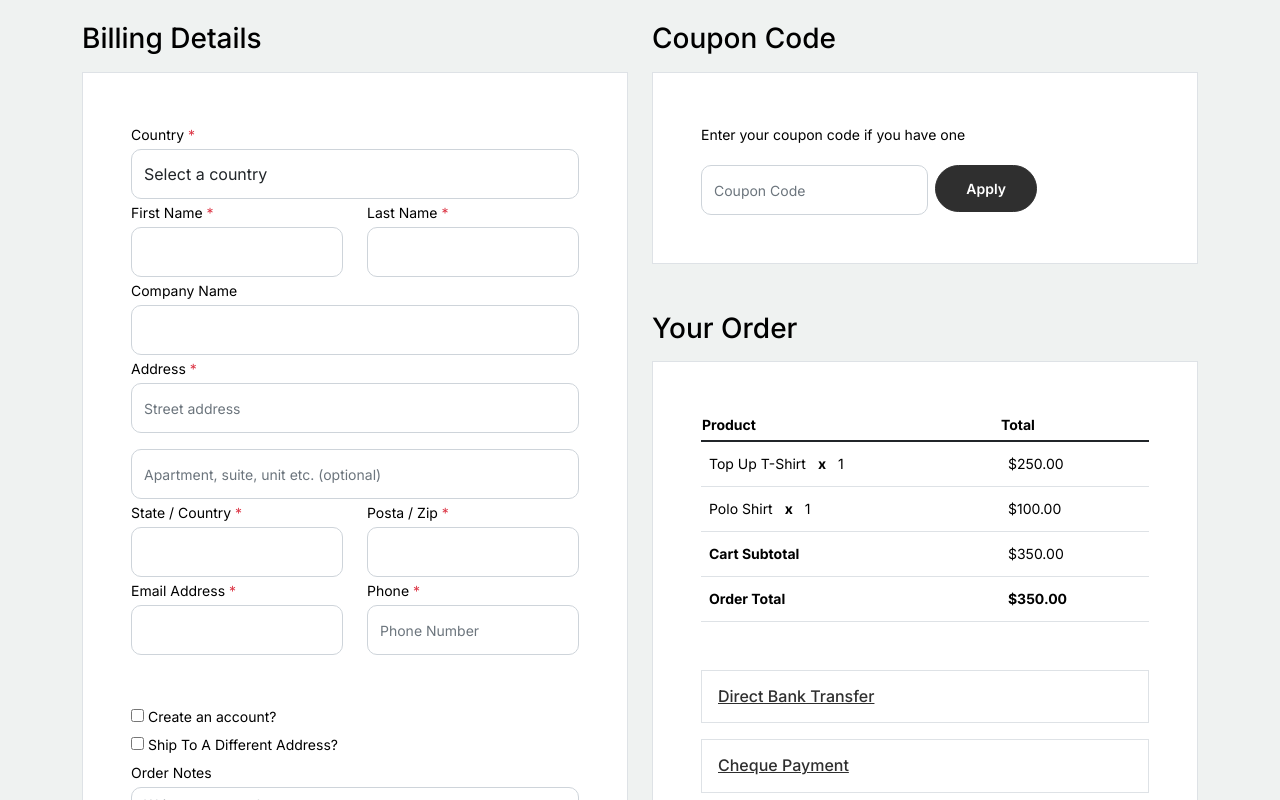
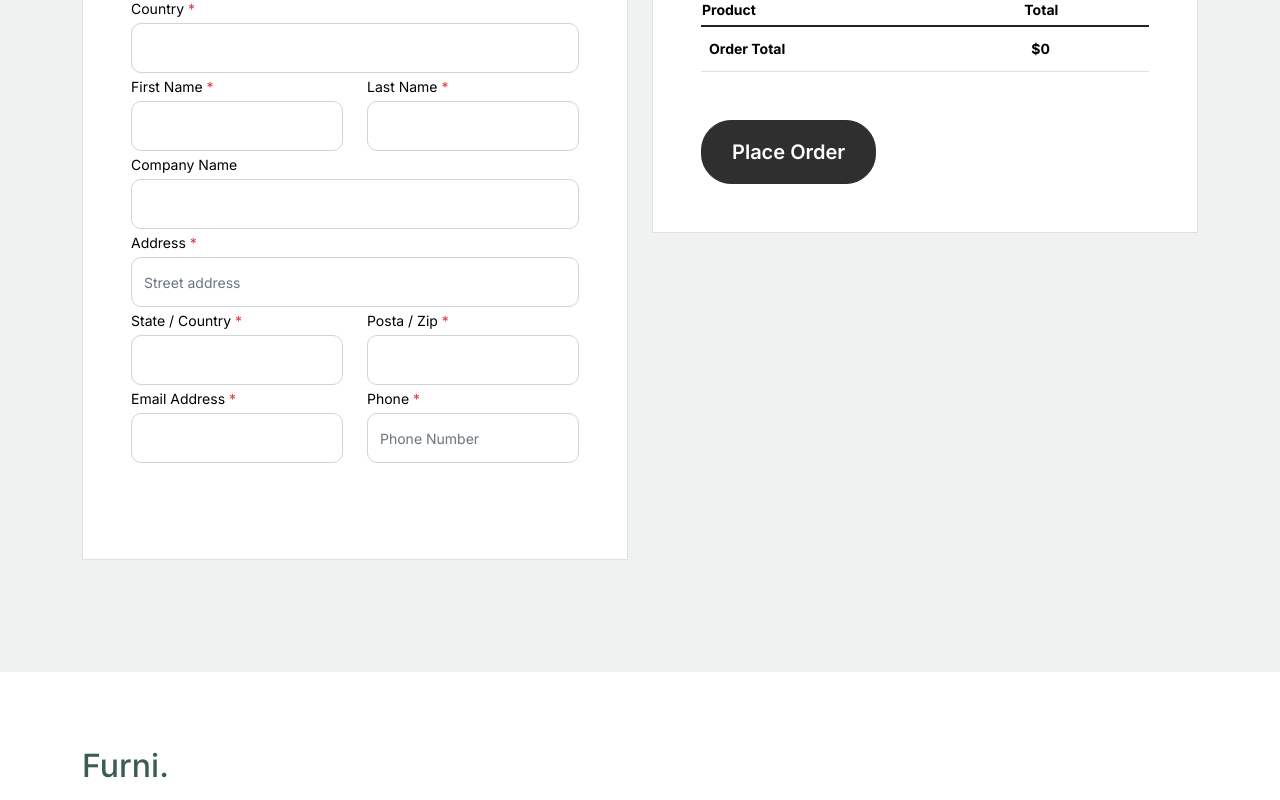
Before and after one commit to ashishdubey743/furniture, a Vue app: page /checkout in a window 1280 px wide. Shown: the part 800-1600 px from the top of the page. Built offline with nearby package versions, Linux system fonts and the light colour scheme.

Commit message:
Order Done

```diff
--- a/src/components/Checkout.vue
+++ b/src/components/Checkout.vue
@@ -1,26 +1,15 @@
-<script>
-export default {
-    name: "Checkout"
-}
-</script>
-
 <template>
     <div class="untree_co-section">
         <div class="container">
-            <div class="row mb-5">
-                <div class="col-md-12">
-                    <div class="border p-4 rounded" role="alert">
-                        Returning customer? <a href="#">Click here</a> to login
-                    </div>
-                </div>
-            </div>
+            <form @submit.prevent="submit">
                 <div class="row">
                     <div class="col-md-6 mb-5 mb-md-0">
                         <h2 class="h3 mb-3 text-black">Billing Details</h2>
                         <div class="p-3 p-lg-5 border bg-white">
                             <div class="form-group">
-                            <label for="c_country" class="text-black">Country <span class="text-danger">*</span></label>
-                            <select id="c_country" class="form-control">
+                                <label for="c_country" class="text-black">Country <span
+                                        class="text-danger">*</span></label>
+                                <select id="c_country" class="form-control" v-model="form.c_country" required>
                                     <option value="1">Select a country</option>
                                     <option value="2">bangladesh</option>
                                     <option value="3">Algeria</option>
@@ -36,19 +25,22 @@ export default {
                                 <div class="col-md-6">
                                     <label for="c_fname" class="text-black">First Name <span
                                             class="text-danger">*</span></label>
-                                <input type="text" class="form-control" id="c_fname" name="c_fname">
+                                    <input type="text" class="form-control" id="c_fname" name="c_fname"
+                                        v-model="form.c_fname" required>
                                 </div>
                                 <div class="col-md-6">
                                     <label for="c_lname" class="text-black">Last Name <span
                                             class="text-danger">*</span></label>
-                                <input type="text" class="form-control" id="c_lname" name="c_lname">
+                                    <input type="text" class="form-control" id="c_lname" name="c_lname"
+                                        v-model="form.c_lname" required>
                                 </div>
                             </div>
 
                             <div class="form-group row">
                                 <div class="col-md-12">
                                     <label for="c_companyname" class="text-black">Company Name </label>
-                                <input type="text" class="form-control" id="c_companyname" name="c_companyname">
+                                    <input type="text" class="form-control" id="c_companyname" name="c_companyname"
+                                        v-model="form.c_companyname" required>
                                 </div>
                             </div>
 
@@ -57,25 +49,22 @@ export default {
                                     <label for="c_address" class="text-black">Address <span
                                             class="text-danger">*</span></label>
                                     <input type="text" class="form-control" id="c_address" name="c_address"
-                                    placeholder="Street address">
+                                        v-model="form.c_address" placeholder="Street address" required>
                                 </div>
-                        </div>
-
-                        <div class="form-group mt-3">
-                            <input type="text" class="form-control"
-                                placeholder="Apartment, suite, unit etc. (optional)">
                             </div>
 
                             <div class="form-group row">
                                 <div class="col-md-6">
                                     <label for="c_state_country" class="text-black">State / Country <span
                                             class="text-danger">*</span></label>
-                                <input type="text" class="form-control" id="c_state_country" name="c_state_country">
+                                    <input type="text" class="form-control" id="c_state_country" name="c_state_country"
+                                        v-model="form.c_state_country" required>
                                 </div>
                                 <div class="col-md-6">
                                     <label for="c_postal_zip" class="text-black">Posta / Zip <span
                                             class="text-danger">*</span></label>
-                                <input type="text" class="form-control" id="c_postal_zip" name="c_postal_zip">
+                                    <input type="text" class="form-control" id="c_postal_zip" name="c_postal_zip"
+                                        v-model="form.c_postal_zip" required>
                                 </div>
                             </div>
 
@@ -83,160 +72,20 @@ export default {
                                 <div class="col-md-6">
                                     <label for="c_email_address" class="text-black">Email Address <span
                                             class="text-danger">*</span></label>
-                                <input type="text" class="form-control" id="c_email_address" name="c_email_address">
+                                    <input type="text" class="form-control" id="c_email_address" name="c_email_address"
+                                        v-model="form.c_email_address" required>
                                 </div>
                                 <div class="col-md-6">
-                                <label for="c_phone" class="text-black">Phone <span class="text-danger">*</span></label>
+                                    <label for="c_phone" class="text-black">Phone <span
+                                            class="text-danger">*</span></label>
                                     <input type="text" class="form-control" id="c_phone" name="c_phone"
-                                    placeholder="Phone Number">
-                            </div>
-                        </div>
-
-                        <div class="form-group">
-                            <label for="c_create_account" class="text-black" data-bs-toggle="collapse"
-                                href="#create_an_account" role="button" aria-expanded="false"
-                                aria-controls="create_an_account"><input type="checkbox" value="1"
-                                    id="c_create_account"> Create an account?</label>
-                            <div class="collapse" id="create_an_account">
-                                <div class="py-2 mb-4">
-                                    <p class="mb-3">Create an account by entering the information below. If you are
-                                        a returning customer please login at the top of the page.</p>
-                                    <div class="form-group">
-                                        <label for="c_account_password" class="text-black">Account Password</label>
-                                        <input type="email" class="form-control" id="c_account_password"
-                                            name="c_account_password" placeholder="">
+                                        v-model="form.c_phone" placeholder="Phone Number" required>
                                 </div>
                             </div>
                         </div>
                     </div>
-
-
-                        <div class="form-group">
-                            <label for="c_ship_different_address" class="text-black" data-bs-toggle="collapse"
-                                href="#ship_different_address" role="button" aria-expanded="false"
-                                aria-controls="ship_different_address"><input type="checkbox" value="1"
-                                    id="c_ship_different_address"> Ship To A Different Address?</label>
-                            <div class="collapse" id="ship_different_address">
-                                <div class="py-2">
-
-                                    <div class="form-group">
-                                        <label for="c_diff_country" class="text-black">Country <span
-                                                class="text-danger">*</span></label>
-                                        <select id="c_diff_country" class="form-control">
-                                            <option value="1">Select a country</option>
-                                            <option value="2">bangladesh</option>
-                                            <option value="3">Algeria</option>
-                                            <option value="4">Afghanistan</option>
-                                            <option value="5">Ghana</option>
-                                            <option value="6">Albania</option>
-                                            <option value="7">Bahrain</option>
-                                            <option value="8">Colombia</option>
-                                            <option value="9">Dominican Republic</option>
-                                        </select>
-                                    </div>
-
-
-                                    <div class="form-group row">
-                                        <div class="col-md-6">
-                                            <label for="c_diff_fname" class="text-black">First Name <span
-                                                    class="text-danger">*</span></label>
-                                            <input type="text" class="form-control" id="c_diff_fname"
-                                                name="c_diff_fname">
-                                        </div>
-                                        <div class="col-md-6">
-                                            <label for="c_diff_lname" class="text-black">Last Name <span
-                                                    class="text-danger">*</span></label>
-                                            <input type="text" class="form-control" id="c_diff_lname"
-                                                name="c_diff_lname">
-                                        </div>
-                                    </div>
-
-                                    <div class="form-group row">
-                                        <div class="col-md-12">
-                                            <label for="c_diff_companyname" class="text-black">Company Name </label>
-                                            <input type="text" class="form-control" id="c_diff_companyname"
-                                                name="c_diff_companyname">
-                                        </div>
-                                    </div>
-
-                                    <div class="form-group row  mb-3">
-                                        <div class="col-md-12">
-                                            <label for="c_diff_address" class="text-black">Address <span
-                                                    class="text-danger">*</span></label>
-                                            <input type="text" class="form-control" id="c_diff_address"
-                                                name="c_diff_address" placeholder="Street address">
-                                        </div>
-                                    </div>
-
-                                    <div class="form-group">
-                                        <input type="text" class="form-control"
-                                            placeholder="Apartment, suite, unit etc. (optional)">
-                                    </div>
-
-                                    <div class="form-group row">
-                                        <div class="col-md-6">
-                                            <label for="c_diff_state_country" class="text-black">State / Country
-                                                <span class="text-danger">*</span></label>
-                                            <input type="text" class="form-control" id="c_diff_state_country"
-                                                name="c_diff_state_country">
-                                        </div>
-                                        <div class="col-md-6">
-                                            <label for="c_diff_postal_zip" class="text-black">Posta / Zip <span
-                                                    class="text-danger">*</span></label>
-                                            <input type="text" class="form-control" id="c_diff_postal_zip"
-                                                name="c_diff_postal_zip">
-                                        </div>
-                                    </div>
-
-                                    <div class="form-group row mb-5">
-                                        <div class="col-md-6">
-                                            <label for="c_diff_email_address" class="text-black">Email Address <span
-                                                    class="text-danger">*</span></label>
-                                            <input type="text" class="form-control" id="c_diff_email_address"
-                                                name="c_diff_email_address">
-                                        </div>
-                                        <div class="col-md-6">
-                                            <label for="c_diff_phone" class="text-black">Phone <span
-                                                    class="text-danger">*</span></label>
-                                            <input type="text" class="form-control" id="c_diff_phone"
-                                                name="c_diff_phone" placeholder="Phone Number">
-                                        </div>
-                                    </div>
-
-                                </div>
-
-                            </div>
-                        </div>
-
-                        <div class="form-group">
-                            <label for="c_order_notes" class="text-black">Order Notes</label>
-                            <textarea name="c_order_notes" id="c_order_notes" cols="30" rows="5" class="form-control"
-                                placeholder="Write your notes here..."></textarea>
-                        </div>
-
-                    </div>
-                </div>
                     <div class="col-md-6">
 
-                    <div class="row mb-5">
-                        <div class="col-md-12">
-                            <h2 class="h3 mb-3 text-black">Coupon Code</h2>
-                            <div class="p-3 p-lg-5 border bg-white">
-
-                                <label for="c_code" class="text-black mb-3">Enter your coupon code if you have
-                                    one</label>
-                                <div class="input-group w-75 couponcode-wrap">
-                                    <input type="text" class="form-control me-2" id="c_code" placeholder="Coupon Code"
-                                        aria-label="Coupon Code" aria-describedby="button-addon2">
-                                    <div class="input-group-append">
-                                        <button class="btn btn-black btn-sm" type="button"
-                                            id="button-addon2">Apply</button>
-                                    </div>
-                                </div>
-
-                            </div>
-                        </div>
-                    </div>
 
                         <div class="row mb-5">
                             <div class="col-md-12">
@@ -248,28 +97,23 @@ export default {
                                             <th>Total</th>
                                         </thead>
                                         <tbody>
-                                        <tr>
-                                            <td>Top Up T-Shirt <strong class="mx-2">x</strong> 1</td>
-                                            <td>$250.00</td>
-                                        </tr>
-                                        <tr>
-                                            <td>Polo Shirt <strong class="mx-2">x</strong> 1</td>
-                                            <td>$100.00</td>
-                                        </tr>
-                                        <tr>
-                                            <td class="text-black font-weight-bold"><strong>Cart Subtotal</strong>
-                                            </td>
-                                            <td class="text-black">$350.00</td>
+                                            <tr v-for="product in cartProducts">
+                                                <td>{{ product.name }} <strong class="mx-2">x</strong> {{
+                                                    product.quantity
+                                                }}</td>
+                                                <td>${{ product.price }}</td>
                                             </tr>
                                             <tr>
                                                 <td class="text-black font-weight-bold"><strong>Order Total</strong>
                                                 </td>
-                                            <td class="text-black font-weight-bold"><strong>$350.00</strong></td>
+                                                <td class="text-black font-weight-bold"><strong>${{ cartTotal
+                                                        }}</strong>
+                                                </td>
                                             </tr>
                                         </tbody>
                                     </table>
 
-                                <div class="border p-3 mb-3">
+                                    <!-- <div class="border p-3 mb-3">
                                     <h3 class="h6 mb-0"><a class="d-block" data-bs-toggle="collapse"
                                             href="#collapsebank" role="button" aria-expanded="false"
                                             aria-controls="collapsebank">Direct Bank Transfer</a></h3>
@@ -309,11 +153,13 @@ export default {
                                                 shipped until the funds have cleared in our account.</p>
                                         </div>
                                     </div>
-                                </div>
+                                </div> -->
 
                                     <div class="form-group">
-                                    <button class="btn btn-black btn-lg py-3 btn-block"
-                                        onclick="window.location='thankyou.html'">Place Order</button>
+                                        <!-- <button class="btn btn-black btn-lg py-3 btn-block"
+                                            onclick="window.location='thankyou.html'">Place Order</button> -->
+                                        <button class="btn btn-black btn-lg py-3 btn-block" type="submit">Place
+                                            Order</button>
                                     </div>
 
                                 </div>
@@ -322,7 +168,79 @@ export default {
 
                     </div>
                 </div>
-            <!-- </form> -->
+            </form>
+
         </div>
     </div>
+
 </template>
+
+<script>
+import { mapGetters } from 'vuex';
+export default {
+    name: "Checkout",
+    data() {
+        return {
+            form: {
+                c_country: "",
+                c_fname: "",
+                c_lname: "",
+                c_companyname: "",
+                c_address: "",
+                c_state_country: "",
+                c_postal_zip: "",
+                c_email_address: "",
+                c_phone: ""
+            }
+        }
+    },
+    computed: {
+        ...mapGetters([
+            'cartProducts', 'cartTotal'
+        ])
+    },
+    methods: {
+        async submit() {
+            let data = {
+                customerDetails: {
+                    c_country: this.form.c_country,
+                    c_fname: this.form.c_fname,
+                    c_lname: this.form.c_lname,
+                    c_companyname: this.form.c_companyname,
+                    c_address: this.form.c_address,
+                    c_state_country: this.form.c_state_country,
+                    c_postal_zip: this.form.c_postal_zip,
+                    c_email_address: this.form.c_email_address,
+                    c_phone: this.form.c_phone
+                },
+                productDetails:{
+                    products: this.cartProducts
+                },
+                orderTotal: this.cartTotal
+            }
+            try {
+                const response = await fetch('http://localhost:3000/orders', {
+                    method: 'POST',
+                    headers: {
+                        'Content-Type': 'application/json'
+                    },
+                    body: JSON.stringify(data)
+                })
+                if (response.ok) {
+                    const responseData = await response.json()
+                    if (responseData) {
+                        this.$router.push({ path: '/thankyou' })
+                    }
+                } else {
+                    console.error('API response not OK', response.statusText)
+                }
+            } catch (error) {
+                console.error("Error:", error)
+            }
+
+        }
+    }
+}
+
+
+</script>
```
Lines whose indentation alone changed are shown as unchanged.
